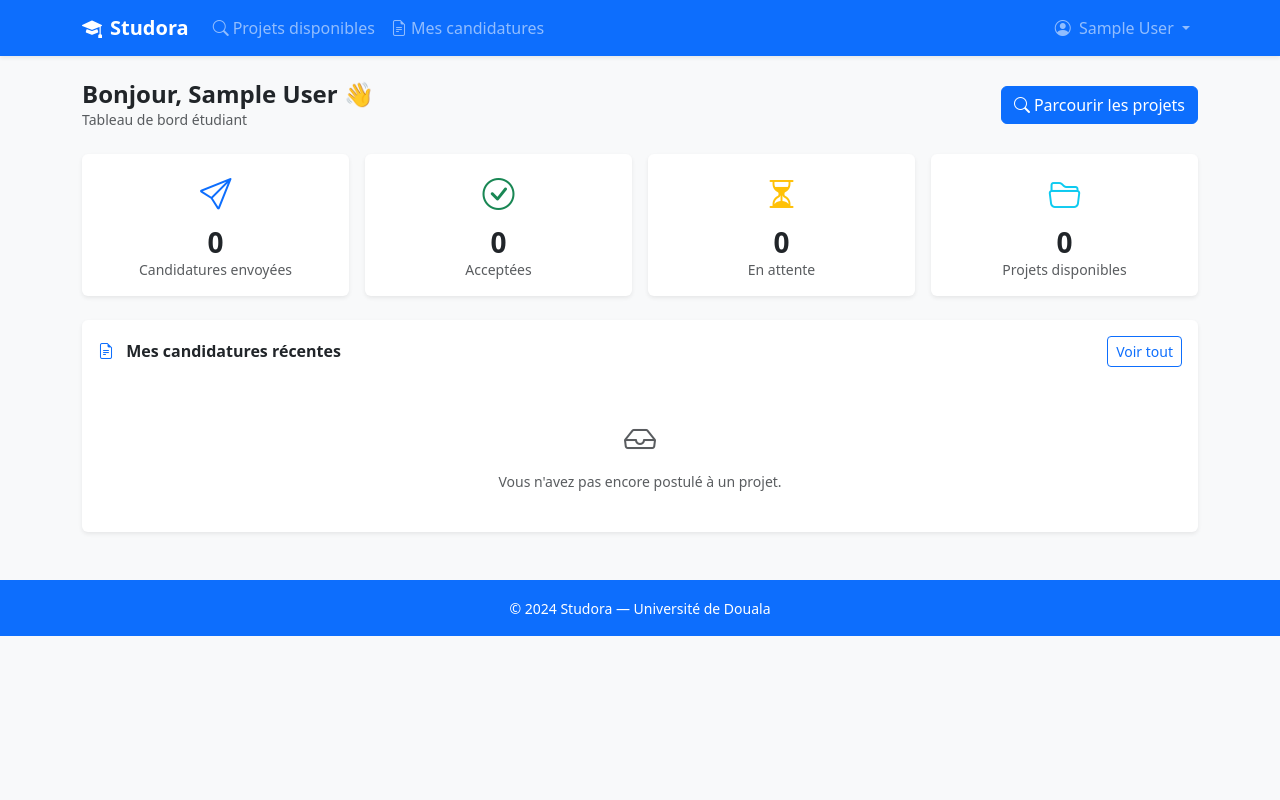
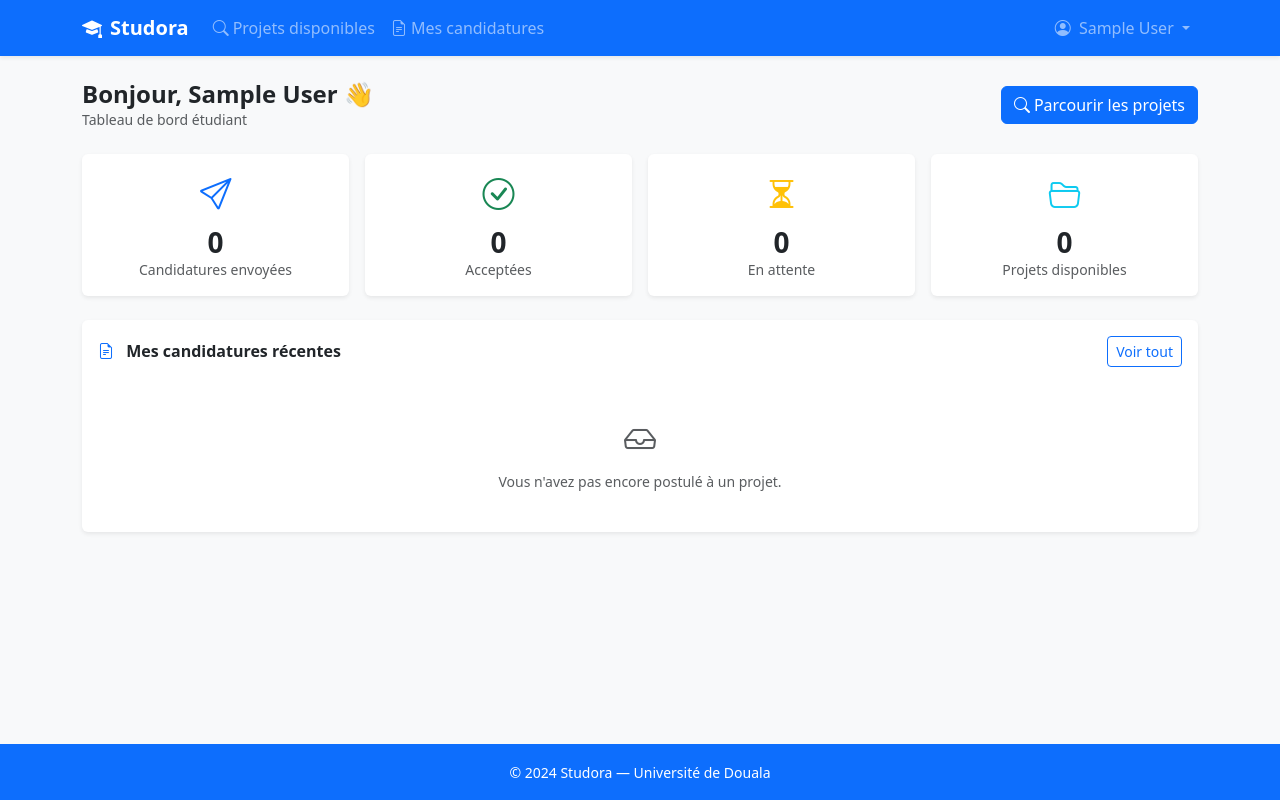
Before and after one commit to felixxkamdjo/studora, a Django app: page /accounts/dashboard/ in a window 1280 px wide. Run offline with Django 5.2, Linux system fonts and the light colour scheme; the visitor is signed in with stand-in values (Sample User, id 1); data comes from the database, SQL or seed files in the repository; data that the repository does not hold is empty.

Commit message:
chore: Docker optimizations (ports & dependencies), footer refactor, and user-based routing updates

```diff
--- a/config/urls.py
+++ b/config/urls.py
@@ -2,13 +2,21 @@ from django.contrib import admin
 from django.urls import path, include
 from django.conf import settings
 from django.conf.urls.static import static
+from django.shortcuts import redirect
+
+
+def root_redirect(request):
+    if request.user.is_authenticated:
+        return redirect('dashboard')
+    return redirect('login')
+
 
 urlpatterns = [
-    path('admin/',    admin.site.urls),
-    path('accounts/', include('accounts.urls')),
-    path('projects/', include('projects.urls')),
+    path('admin/',        admin.site.urls),
+    path('accounts/',     include('accounts.urls')),
+    path('projects/',     include('projects.urls')),
     path('applications/', include('applications.urls')),
-    path('',          include('accounts.urls')),
+    path('',              root_redirect, name='home'),
 ]
 
 if settings.DEBUG:
--- a/docker-compose.yml
+++ b/docker-compose.yml
@@ -13,7 +13,7 @@ services:
     volumes:
       - postgres_data:/var/lib/postgresql/data
     ports:
-      - "5432:5432"
+      - "5433:5432"
     healthcheck:
       test: ["CMD-SHELL", "pg_isready -U ${DB_USER} -d ${DB_NAME}"]
       interval: 5s
@@ -30,7 +30,7 @@ services:
     volumes:
       - .:/app
     ports:
-      - "8000:8000"
+      - "8001:8000"
     env_file:
       - .env
     depends_on:
--- a/templates/base.html
+++ b/templates/base.html
@@ -12,7 +12,7 @@
 
   {% block extra_css %}{% endblock %}
 </head>
-<body class="bg-light">
+<body class="bg-light d-flex flex-column min-vh-100">
 
   <!-- Navbar -->
   <nav class="navbar navbar-expand-lg navbar-dark bg-primary shadow-sm">
@@ -106,12 +106,12 @@
   {% endif %}
 
   <!-- Contenu principal -->
-  <main class="container my-4">
-    {% block content %}{% endblock %}
+  <main class="container my-4 flex-grow-1">
+      {% block content %}{% endblock %}
   </main>
 
   <!-- Footer -->
-  <footer class="bg-primary text-white text-center py-3 mt-5">
+  <footer class="bg-primary text-white text-center py-3 mt-auto">
     <small>© 2024 Studora — Université de Douala</small>
   </footer>
 
```
Also changed, not shown: 1 other file.
